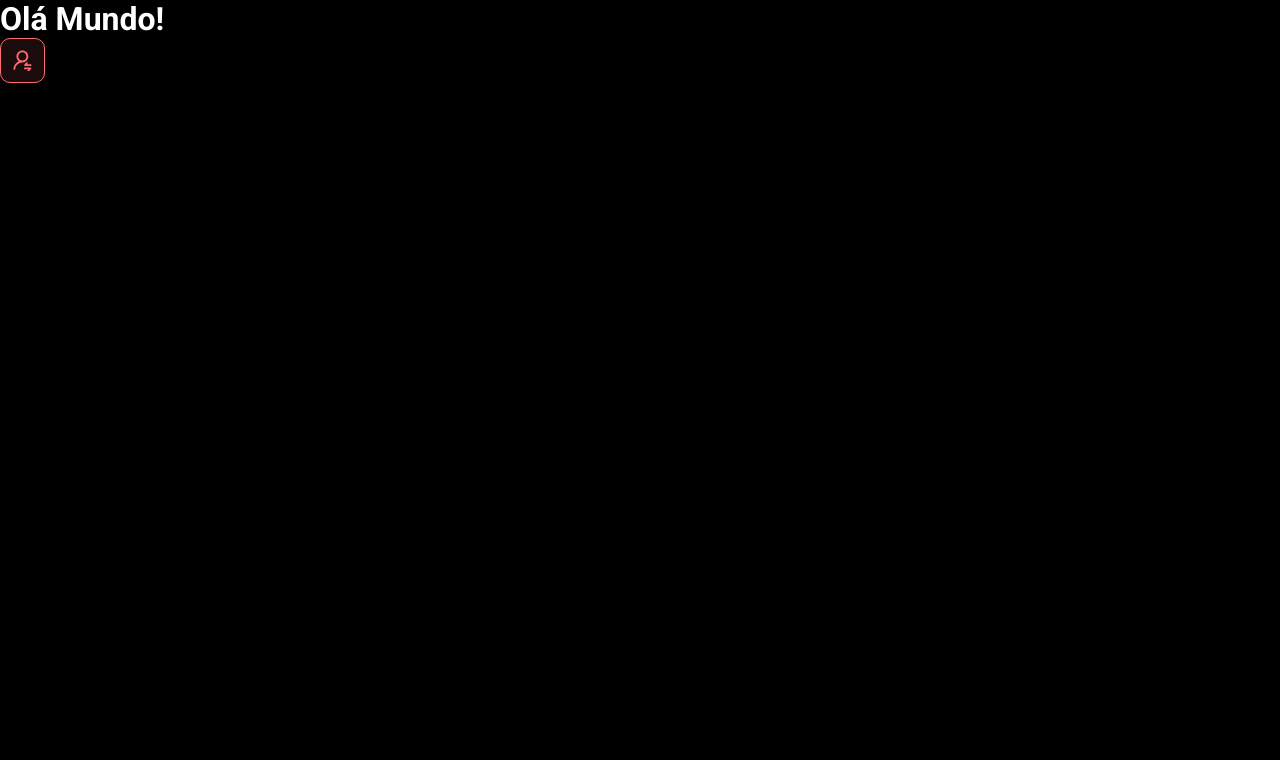
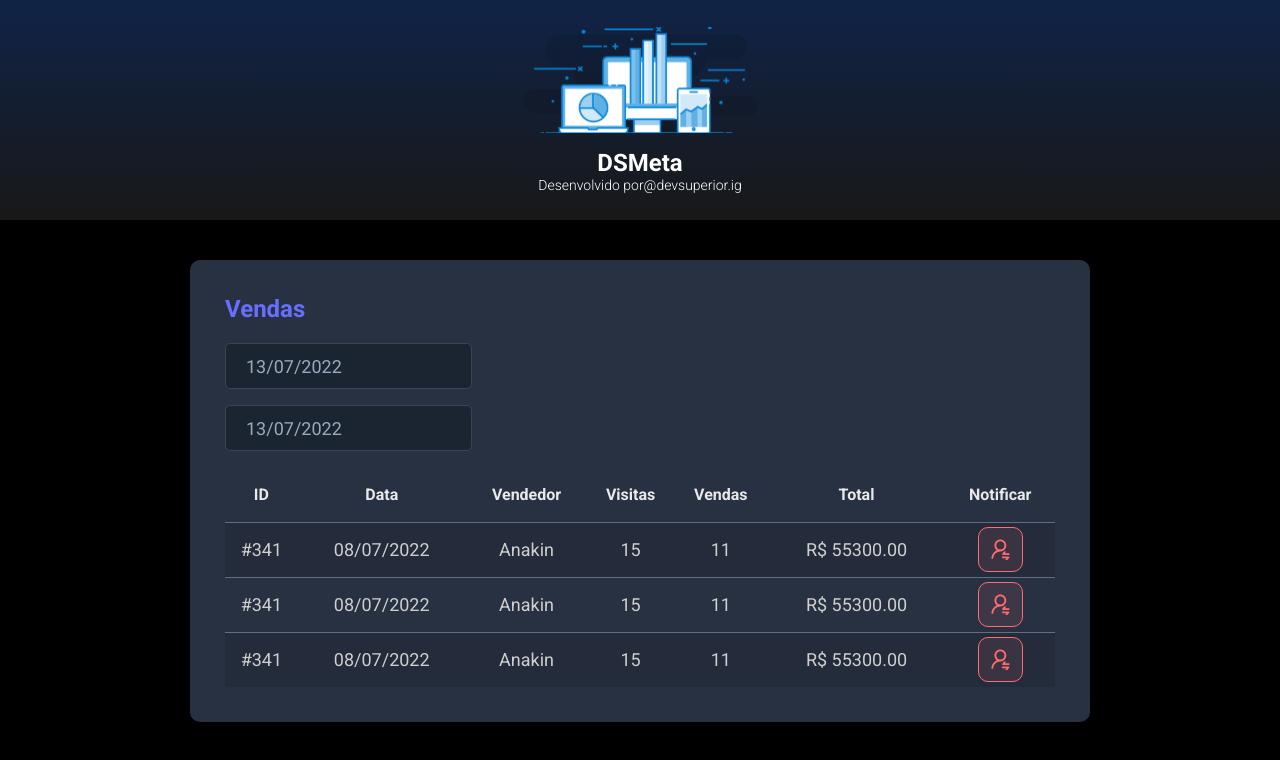
Before and after one commit to tabsturmab/dsmeta, a React (Vite) app in the folder frontend/: page / in a window 1280 px wide. Shown: the top 760 px of the page. Built offline with nearby package versions, Linux system fonts and the light colour scheme.

Commit message:
Datepicker

```diff
--- a/frontend/package.json
+++ b/frontend/package.json
@@ -8,7 +8,9 @@
     "preview": "vite preview"
   },
   "dependencies": {
+    "@types/react-datepicker": "4.4.2",
     "react": "^18.0.0",
+    "react-datepicker": "4.8.0",
     "react-dom": "^18.0.0"
   },
   "devDependencies": {
--- a/frontend/src/App.tsx
+++ b/frontend/src/App.tsx
@@ -1,10 +1,17 @@
-import NotificationButton from "./components/NotificationButton"
+import Header from "./components/Header"
+import SalesCard from "./components/SalesCard"
 
 function App() {
   return (
     <>
-      <h1>Olá Mundo!</h1>
-      <NotificationButton />
+      <Header />
+      <main>
+        <section id="sales">
+          <div className="dsmeta-container">
+            <SalesCard/>
+          </div>
+        </section>
+      </main>
     </>
   )
 }
--- /dev/null
+++ b/frontend/src/components/Header/index.tsx
@@ -0,0 +1,19 @@
+import logo from "../../assets/img/logo.svg"
+import "./styles.css"
+
+function Header() {
+  return (
+    <header>
+        <div className="dsmeta-logo-container">
+            <img src={logo} alt="DSMeta" />
+            <h1>DSMeta</h1>
+            <p>
+              Desenvolvido por
+              <a href="https://www.instagram.com/devsuperior.ig">@devsuperior.ig</a>
+            </p>
+        </div>
+    </header>
+  )
+}
+
+export default Header
--- /dev/null
+++ b/frontend/src/components/Header/styles.css
@@ -0,0 +1,27 @@
+header {
+    background: linear-gradient(180deg, #102347 0%, #181818 100%);
+    height: 220px;
+    display: flex;
+    align-items: center;
+    justify-content: center;
+  }
+
+  .dsmeta-logo-container {
+    display: flex;
+    flex-direction: column;
+    align-items: center;
+  }
+
+  .dsmeta-logo-container img {
+    width: 235px;
+  }
+
+  .dsmeta-logo-container h1 {
+    margin-top: 15px;
+    font-size: 24px;
+  }
+
+  .dsmeta-logo-container p {
+    font-size: 14px;
+    font-weight: 300;
+  }
--- /dev/null
+++ b/frontend/src/components/SalesCard/index.tsx
@@ -0,0 +1,91 @@
+import DatePicker from "react-datepicker";
+import "react-datepicker/dist/react-datepicker.css";
+import NotificationButton from "../NotificationButton"
+import "./styles.css"
+
+function SalesCard() {
+    return (
+        <div className="dsmeta-card">
+            <h2 className="dsmeta-sales-title">Vendas</h2>
+            <div>
+                <div className="dsmeta-form-control-container">
+                    <DatePicker
+                        selected={new Date()}
+                        onChange={(date: Date) => { }}
+                        className="dsmeta-form-control"
+                        dateFormat="dd/MM/yyyy"
+                    />
+                </div>
+                <div className="dsmeta-form-control-container">
+                    <DatePicker
+                        selected={new Date()}
+                        onChange={(date: Date) => { }}
+                        className="dsmeta-form-control"
+                        dateFormat="dd/MM/yyyy"
+                    />
+                </div>
+            </div>
+
+            <div>
+                <table className="dsmeta-sales-table">
+                    <thead>
+                        <tr>
+                            <th className="show992">ID</th>
+                            <th className="show576">Data</th>
+                            <th>Vendedor</th>
+                            <th className="show992">Visitas</th>
+                            <th className="show992">Vendas</th>
+                            <th>Total</th>
+                            <th>Notificar</th>
+                        </tr>
+                    </thead>
+                    <tbody>
+                        <tr>
+                            <td className="show992">#341</td>
+                            <td className="show576">08/07/2022</td>
+                            <td>Anakin</td>
+                            <td className="show992">15</td>
+                            <td className="show992">11</td>
+                            <td>R$ 55300.00</td>
+                            <td>
+                                <div className="dsmeta-red-btn-container">
+                                    <NotificationButton />
+                                </div>
+                            </td>
+                        </tr>
+                        <tr>
+                            <td className="show992">#341</td>
+                            <td className="show576">08/07/2022</td>
+                            <td>Anakin</td>
+                            <td className="show992">15</td>
+                            <td className="show992">11</td>
+                            <td>R$ 55300.00</td>
+                            <td>
+                                <div className="dsmeta-red-btn-container">
+                                    <NotificationButton />
+                                </div>
+                            </td>
+                        </tr>
+                        <tr>
+                            <td className="show992">#341</td>
+                            <td className="show576">08/07/2022</td>
+                            <td>Anakin</td>
+                            <td className="show992">15</td>
+                            <td className="show992">11</td>
+                            <td>R$ 55300.00</td>
+                            <td>
+                                <div className="dsmeta-red-btn-container">
+                                    <NotificationButton />
+                                </div>
+                            </td>
+                        </tr>
+                    </tbody>
+
+                </table>
+            </div>
+
+        </div>
+    )
+}
+
+export default SalesCard
--- /dev/null
+++ b/frontend/src/components/SalesCard/styles.css
@@ -0,0 +1,97 @@
+.dsmeta-card {
+    background-color: #283142;
+    border-radius: 10px;
+    padding: 30px 10px;
+}
+
+.dsmeta-sales-title {
+    color: #676fff;
+    font-size: 24px;
+    margin-bottom: 20px;
+}
+
+.dsmeta-form-control-container {
+    margin-bottom: 16px;
+    max-width: 300px;
+}
+
+.dsmeta-form-control {
+    width: 100%;
+    height: 46px;
+    background-color: #1b2531;
+    border: 1px solid #384459;
+    border-radius: 5px;
+    color: #9aaabe;
+    padding: 0 20px;
+    font-size: 18px;
+}
+
+.dsmeta-sales-table {
+    width: 100%;
+    border-spacing: 0;
+    border-collapse: collapse;
+}
+
+.dsmeta-sales-table thead {
+    height: 55px;
+    font-size: 16px;
+    color: #e9e9e9;
+    font-weight: 700;
+}
+
+.dsmeta-sales-table tbody {
+    font-size: 14px;
+    font-weight: 400;
+    color: #cfcfcf;
+    text-align: center;
+}
+
+.dsmeta-sales-table tbody tr {
+    height: 74px;
+    border-top: 1px solid #5f6e82;
+}
+
+.dsmeta-sales-table tbody tr:hover>td {
+    background-color: #384459;
+}
+
+.dsmeta-sales-table tbody tr:nth-child(odd) {
+    background-color: #242c3b;
+}
+
+.dsmeta-red-btn-container {
+    display: flex;
+    justify-content: center;
+}
+
+.show576 {
+    display: none;
+}
+
+.show992 {
+    display: none;
+}
+
+@media (min-width: 576px) {
+    .show576 {
+        display: table-cell;
+    }
+
+    .dsmeta-card {
+        padding: 35px;
+    }
+
+    .dsmeta-sales-table tbody tr {
+        height: 55px;
+    }
+
+    .dsmeta-sales-table tbody {
+        font-size: 18px;
+    }
+}
+
+@media (min-width: 992px) {
+    .show992 {
+        display: table-cell;
+    }
+}
--- a/frontend/src/index.css
+++ b/frontend/src/index.css
@@ -19,3 +19,13 @@
   color: unset;
   text-decoration: none;
 }
+
+.dsmeta-container {
+  width: 100%;
+  max-width: 900px;
+  margin: 0 auto;
+}
+
+#sales {
+  padding: 40px 10px;
+}
```
Also changed, not shown: frontend/src/assets/img/logo.svg (added), 1 other file (tests, documents, lock files or other folders).
